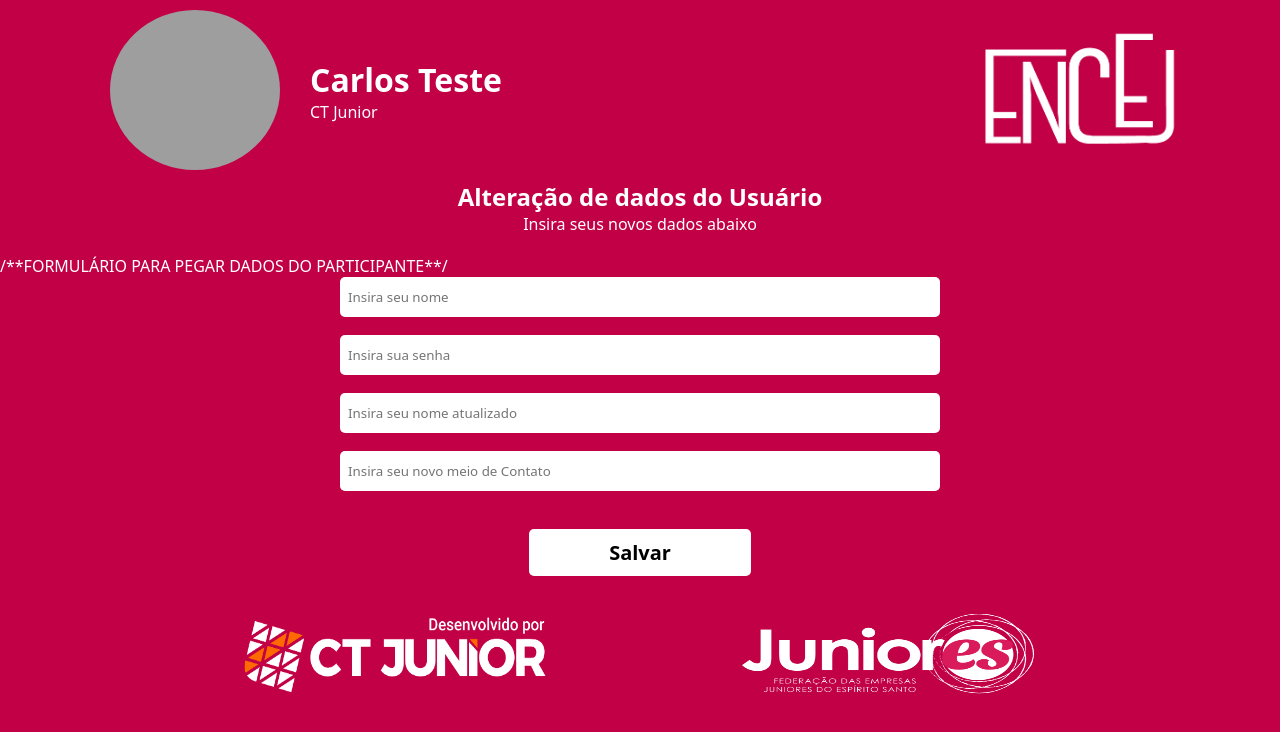
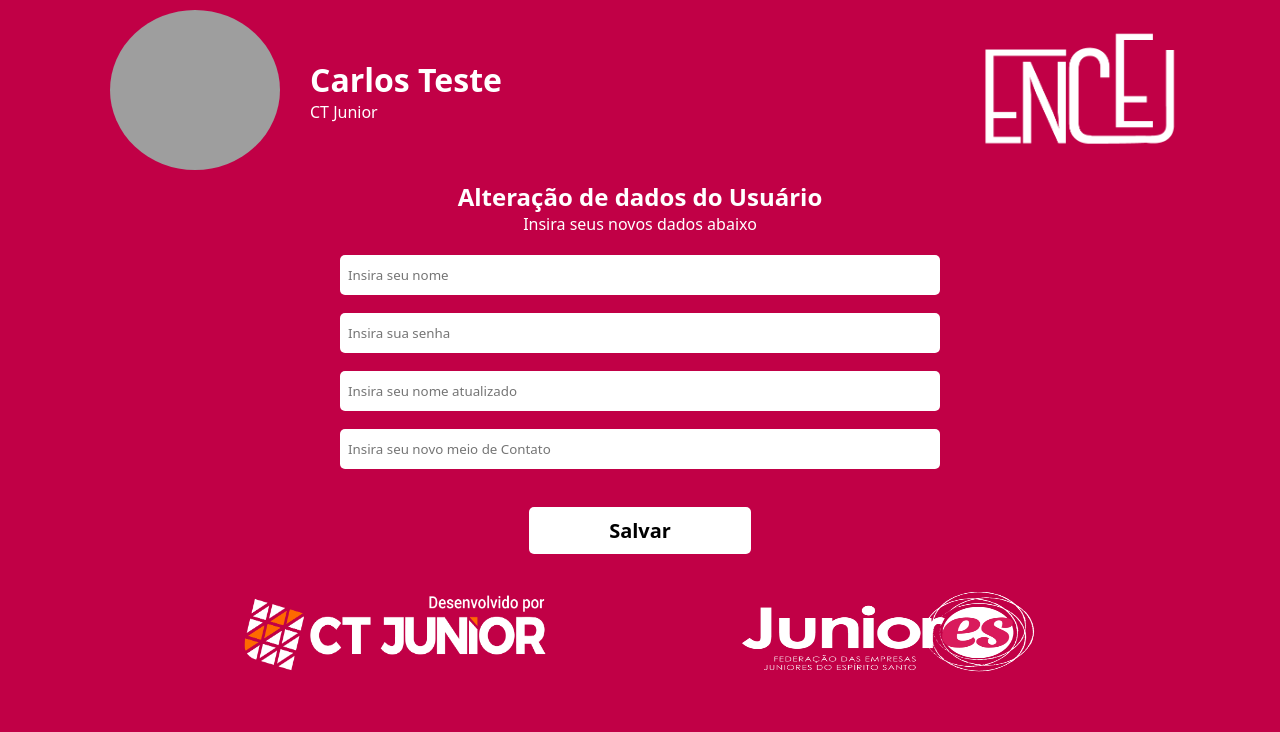
Before and after one commit to Campos1911/Sistema-ENCEJ, a React (Create React App) app: page / in a window 1280 px wide. Shown: the top 732 px of the page. Built offline with nearby package versions, Linux system fonts and the light colour scheme; grey boxes are pictures that could not be loaded.

Commit message:
correção de bug nos comentários

```diff
--- a/src/pages/AlterarDados/alterarDados.tsx
+++ b/src/pages/AlterarDados/alterarDados.tsx
@@ -15,7 +15,7 @@ export default function AlterarDados() {
                 <p>Insira seus novos dados abaixo</p>
             </section>
 
-            /**FORMULÁRIO PARA PEGAR DADOS DO PARTICIPANTE**/
+            {/**FORMULÁRIO PARA PEGAR DADOS DO PARTICIPANTE**/}
             <form className="centralizar">
                 <Input type="text" placeh="Insira seu nome" classname="username" />
                 <Input type="password" placeh="Insira sua senha" classname="password" />
```
